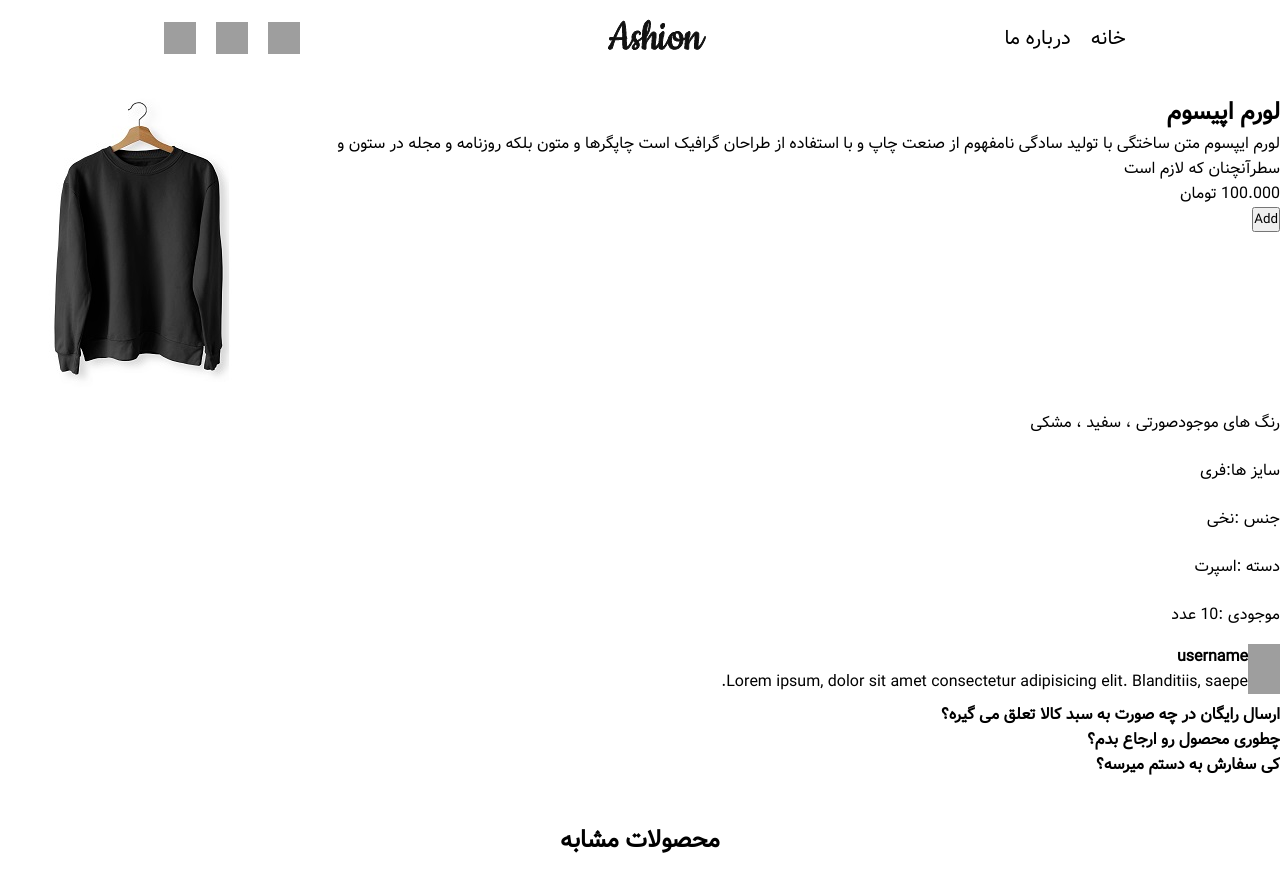
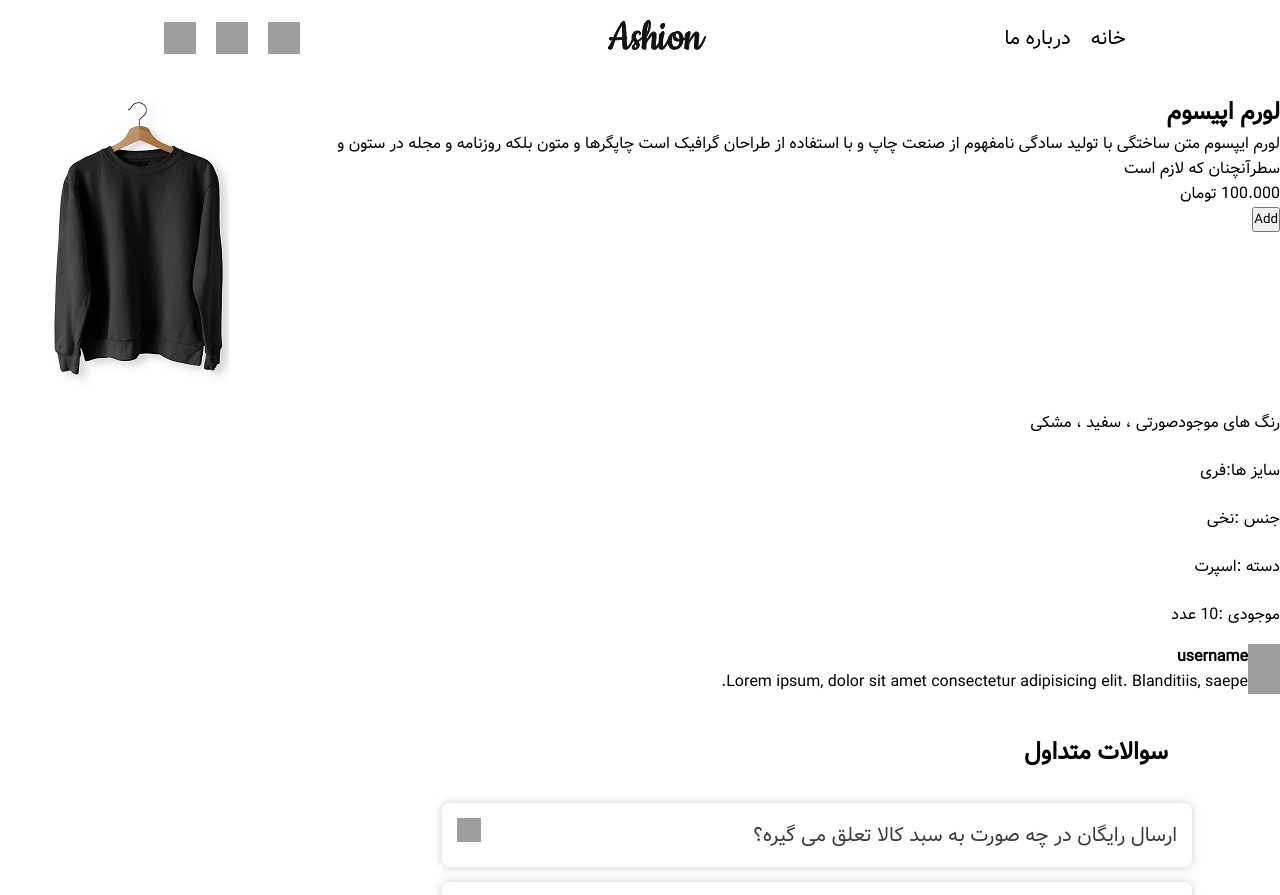
Before and after one commit to mobinajafari-dev/vue-ecommerce, a Vue app: page /products in a window 1280 px wide. Shown: the top 895 px of the page. Built offline with nearby package versions, Linux system fonts and the light colour scheme; grey boxes are pictures that could not be loaded.

Commit message:
faq feature debugged

```diff
--- /dev/null
+++ b/src/components/FAQ.vue
@@ -0,0 +1,75 @@
+<template>
+  <div class="faq">
+    <div class="faq__quiz" @click="toggleOpen()">
+      <div class="faq__question">{{ faq.question }}</div>
+      <div class="faq__icon">
+        <img
+          width="24"
+          height="24"
+          src="https://img.icons8.com/material/24/chevron--v1.png"
+          alt="chevron--v1"
+        />
+      </div>
+    </div>
+    <div class="faq__answer" v-show="faq.isOpen">
+      <p>{{ faq.answer }}</p>
+    </div>
+  </div>
+</template>
+
+<script>
+export default {
+  name: "FAQ",
+  props: ["faq", "index", "faq.isOpen"],
+  methods: {
+    toggleOpen() {
+      this.faq.isOpen = !this.faq.isOpen;
+      return this.faq;
+    },
+  },
+};
+</script>
+
+<style>
+.faq__quiz {
+  display: flex;
+  justify-content: space-between;
+  align-items: center;
+  width: 100%;
+  max-width: 750px;
+  margin: 15px 5.5rem;
+  padding: 15px;
+  border-radius: 8px;
+  box-shadow: 0px 0px 10px rgba(0, 0, 0, 0.2);
+  background-color: #fff;
+  cursor: pointer;
+  font-size: 20px;
+}
+
+.faq__question {
+  color: #3c3c3c;
+  font-size: 20px;
+  transition: all 0.4s linear;
+}
+
+.faq__answer {
+  width: 100%;
+  max-width: 750px;
+  font-size: 18px;
+  box-shadow: 0px 0px 10px rgba(0, 0, 0, 0.2);
+  background-color: #777;
+  color: #fff;
+  border-radius: 8px;
+  transition: all 0.2s ease-in;
+  padding: 15px;
+  margin: 15px;
+  font-family: "Vazir-Thin";
+  font-weight: 200;
+}
+
+/* animations */
+.faq__quiz:hover {
+  box-shadow: 0px 0px 10px rgba(0, 0, 0, 0.5);
+  transform: scaleX(1.02);
+}
+</style>
--- a/src/components/FAQs.vue
+++ /dev/null
@@ -1,191 +0,0 @@
-<!-- <template>
-  <section>
-    <div class="faq">
-      <ul class="faq-list">
-        <li>
-          <h4 class="faq-heading" @click="toggelFAQ()">
-            کی سفارش به دستم میرسه؟
-          </h4>
-          <div class="read" v-if="isOpen">
-            <p>
-              معمولا با پست معمولی بین 7 الی 10 روز و با پست پیشتاز بین 3 الی 4
-              روز زمان می برد. ضمنا شما می توانید ازریق کد مرسوله وضعیت سفارش
-              خود را چک فرمایید.
-            </p>
-          </div>
-        </li>
-        <li>
-          <h4 class="faq-heading" @click="toggelFAQ()">
-            چطوری محصول رو ارجاع بدم؟
-          </h4>
-          <div class="read" v-if="isOpen">
-            <p>
-              تا بعد از 7 روز از گرفتن مرسوله می توانید محصول را درصورت عدم
-              رضایت ارجاع دهید ، کافی است با این شماره تماس بگیرید (0900000000)
-            </p>
-          </div>
-        </li>
-        <li>
-          <h4 class="faq-heading" @click="toggelFAQ()">
-            ارسال رایگان در چه صورت به سبد کالا تعلق می گیره؟
-          </h4>
-          <div class="read" v-if="isOpen">
-            <p>
-              برای خرید های بالای 500 هزار تومان هزینه ارسال رایگان محاسبه میشود
-            </p>
-          </div>
-        </li>
-      </ul>
-    </div>
-  </section>
-</template>
-
-<script>
-export default {
-  name: "FAQs",
-  data() {
-    return {
-      isOpen: false,
-    };
-  },
-  methods: {
-    toggelFAQ() {
-      this.isOpen = !this.isOpen;
-    },
-  },
-};
-</script>
-
-<style>
-.faq {
-  padding: 1.5rem 0 0 0;
-}
-.faq-list {
-  list-style: none;
-  padding: 0;
-}
-
-.faq-list li {
-  margin: 30px 0;
-  border: 1px solid rgb(205, 205, 205);
-  padding: 18px 20px;
-  margin: 0px auto 30px;
-  text-align: left;
-  width: 550px;
-  text-align: center;
-}
-
-.faq-list .faq-heading::before {
-  content: "+";
-  font-size: 40px;
-  display: block;
-  position: absolute;
-  right: 0;
-  top: -8px;
-  color: #c2c2c2;
-}
-
-.faq-list .the-active .faq-heading::after {
-  content: "-";
-}
-
-.faq-heading {
-  position: relative;
-  cursor: pointer;
-  font-size: 18px;
-  font-weight: 400;
-  margin: 0;
-}
-
-.faq-heading:hover {
-  color: var(--theme-color);
-}
-
-.faq-text {
-  display: none;
-}
-.container {
-  width: 1200px;
-  margin: auto;
-}
-.art-box svg {
-  width: 100%;
-}
-.row {
-  display: flex;
-}
-.row .col {
-  flex-basis: 50%;
-}
-.read {
-  color: rgb(100, 100, 100);
-  font-size: 16px;
-  line-height: 1.5;
-  margin-top: 25px;
-}
-</style> -->
-
-<template>
-  <div>
-    <div v-for="(item, index) in items" :key="index">
-      <div>
-        <h4 class="accordion-header" @click="toggleAccordion(index)">
-          {{ item.title }}
-        </h4>
-      </div>
-      <div v-show="item.isOpen">
-        <p class="accordion-content">{{ item.content }}</p>
-      </div>
-    </div>
-  </div>
-</template>
-
-<script>
-export default {
-  name: "FAQs",
-  data() {
-    return {
-      items: [
-        {
-          title: `ارسال رایگان در چه صورت به سبد کالا تعلق می گیره؟`,
-          content: `برای خرید های بالای 500 هزار تومان هزینه ارسال رایگان محاسبه میشود`,
-          isOpen: false,
-          index: 1,
-        },
-        {
-          title: `چطوری محصول رو ارجاع بدم؟`,
-          content: `تا بعد از 7 روز از گرفتن مرسوله می توانید محصول را درصورت عدم
-              رضایت ارجاع دهید ، کافی است با این شماره تماس بگیرید (0900000000)
-            `,
-          isOpen: false,
-          index: 2,
-        },
-        {
-          title: `کی سفارش به دستم میرسه؟`,
-          content: `معمولا با پست معمولی بین 7 الی 10 روز و با پست پیشتاز بین 3 الی 4
-              روز زمان می برد. ضمنا شما می توانید ازریق کد مرسوله وضعیت سفارش
-              خود را چک فرمایید.
-            `,
-          isOpen: false,
-          index: 3,
-        },
-      ],
-    };
-  },
-  methods: {
-    toggleAccordion(index) {
-      return (this.items[index].isOpen = !this.items[index].isOpen);
-    },
-  },
-};
-</script>
-
-<style>
-.accordion-header {
-  cursor: pointer;
-}
-
-.accordion-content {
-  display: none;
-}
-</style>
--- a/src/views/ProductView.vue
+++ b/src/views/ProductView.vue
@@ -42,7 +42,16 @@
       </p>
     </div>
   </div>
-  <FAQs /> <br />
+  <div class="faqs">
+    <h4 class="faqs__title">سوالات متداول</h4>
+    <FAQ
+      v-for="(faq, i) in faqs"
+      :key="i"
+      :faq="faq"
+      :index="i"
+      :open="faq.open"
+    />
+  </div>
   <div class="recommend">
     <h2 class="recommend-title">محصولات مشابه</h2>
     <div class="post-wrapper">
@@ -83,15 +92,41 @@
 
 <script>
 import NavbarSection from "@/components/NavbarSection.vue";
-import FAQs from "@/components/FAQs.vue";
+import FAQ from "@/components/FAQ.vue";
 import FooterSection from "@/components/FooterSection.vue";
 
 export default {
   name: "ProductView",
   components: {
     NavbarSection,
-    FAQs,
+    FAQ,
     FooterSection,
+  },
+  data() {
+    return {
+      faqs: [
+        {
+          question: `ارسال رایگان در چه صورت به سبد کالا تعلق می گیره؟`,
+          answer: `برای خرید های بالای 500 هزار تومان هزینه ارسال رایگان محاسبه میشود`,
+          isOpen: false,
+        },
+        {
+          question: `چطوری محصول رو ارجاع بدم؟`,
+          answer: `تا بعد از 7 روز از گرفتن مرسوله می توانید محصول را درصورت عدم
+              رضایت ارجاع دهید ، کافی است با این شماره تماس بگیرید (0900000000)
+            `,
+          isOpen: false,
+        },
+        {
+          question: `کی سفارش به دستم میرسه؟`,
+          answer: `معمولا با پست معمولی بین 7 الی 10 روز و با پست پیشتاز بین 3 الی 4
+              روز زمان می برد. ضمنا شما می توانید ازریق کد مرسوله وضعیت سفارش
+              خود را چک فرمایید.
+            `,
+          isOpen: false,
+        },
+      ],
+    };
   },
 };
 </script>
@@ -116,6 +151,18 @@ export default {
   width: 32px;
 }
 
+/* faqs */
+.faqs {
+  margin: 0 auto;
+}
+.faqs__title {
+  font-weight: 900;
+  font-size: 24px;
+  margin: 2rem 7rem;
+}
+
+/* recommendation */
+
 .recommend-title {
   text-align: center;
   padding: 20px 0;
```
Also changed, not shown: src/views/ForbidenAccess.vue (added, +11 -0 lines), src/assets/arrow-down-mint.svg (added), src/assets/icons8-chevron-24.png (added).
